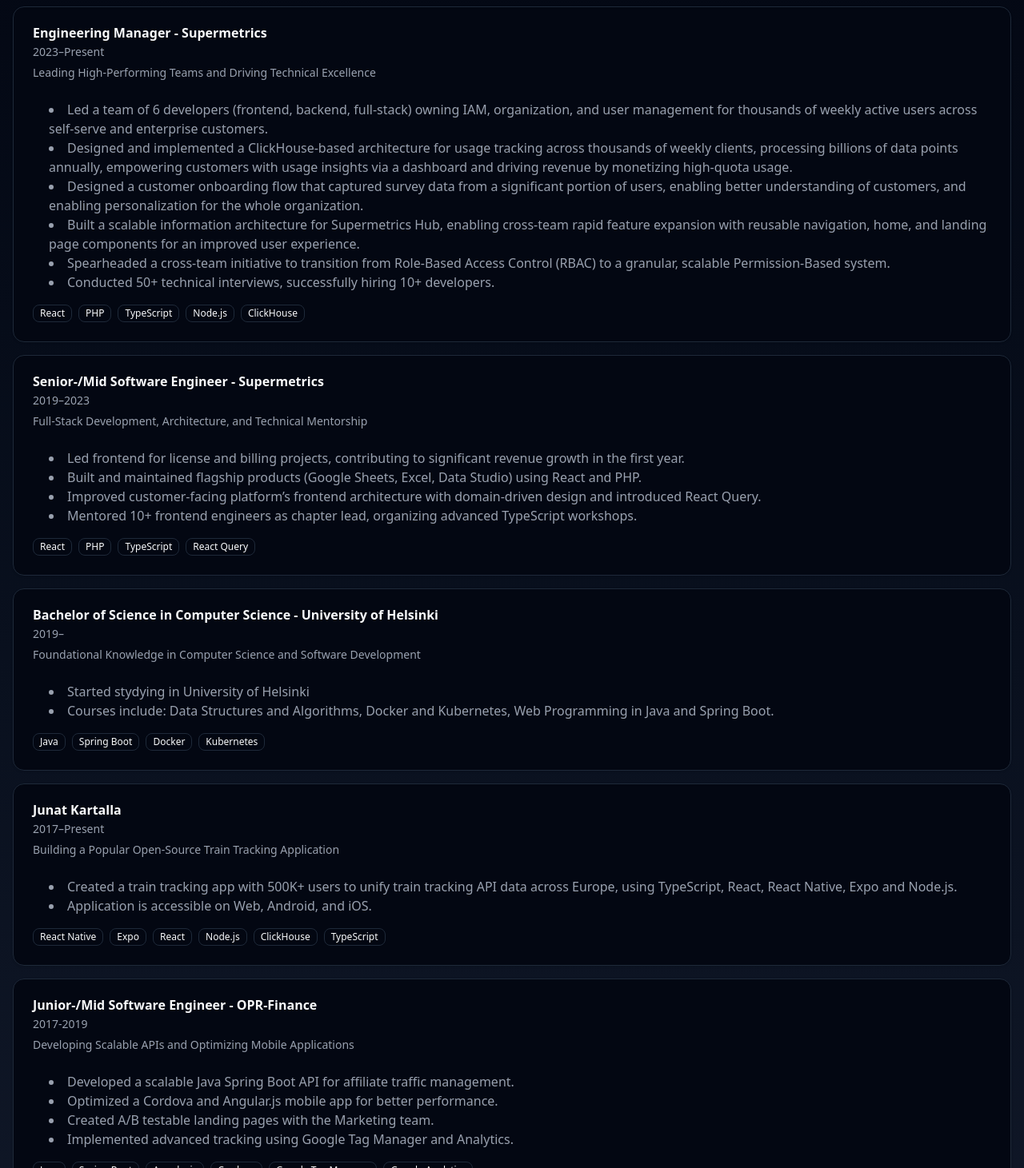
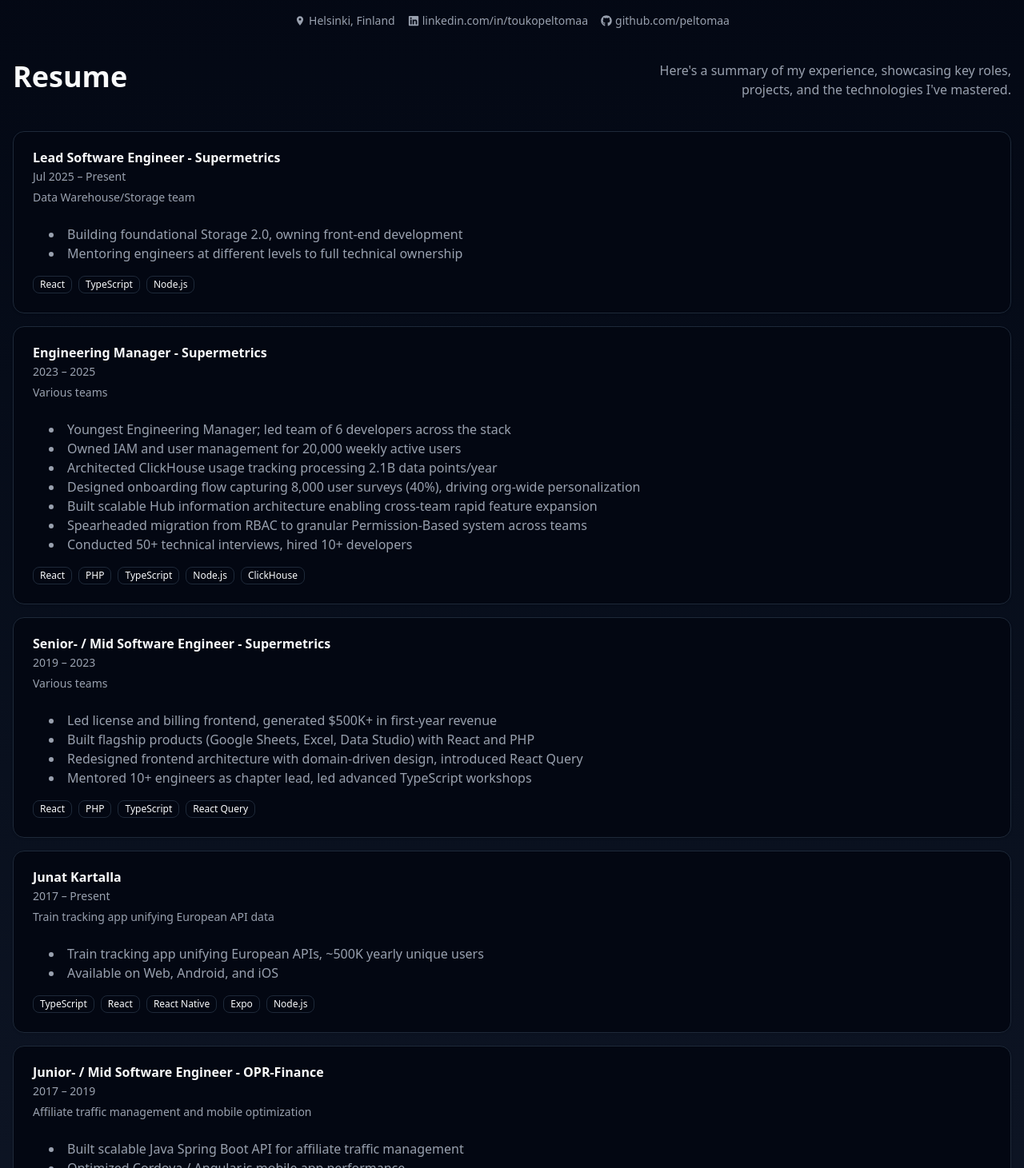
Before and after one commit to peltomaa/my-website, a Next.js app: page /resume in a window 1280 px wide. Shown: the part 189-1650 px from the top of the page at 80% size. Built offline with nearby package versions, Linux system fonts and the light colour scheme.

Commit message:
feat: Update resume with Lead SE role, concise bullets, and contact header

```diff
--- a/components/Timeline.tsx
+++ b/components/Timeline.tsx
@@ -28,11 +28,11 @@
             <CardHeader>
               <CardTitle>
                 {item.company ? `${item.title} - ${item.company}` : item.title}
-              </CardTitle>
-              <CardDescription>{item.date}</CardDescription>
-              {item.subTitle && (
-                <CardDescription>{item.subTitle}</CardDescription>
-              )}
+                </CardTitle>
+                {item.date && <CardDescription>{item.date}</CardDescription>}
+                {item.subTitle && (
+                  <CardDescription>{item.subTitle}</CardDescription>
+                )}
             </CardHeader>
             <CardContent className="space-y-4">
               {showDescriptionList && item.descriptionList && (
--- a/config/timeline.ts
+++ b/config/timeline.ts
@@ -1,10 +1,10 @@
 import { IconType } from "react-icons";
-import { IoBusiness, IoSchool, IoTrain } from "react-icons/io5";
+import { IoBusiness, IoSchool, IoTrain, IoTrophy } from "react-icons/io5";
 
 export interface CareerTimelineItem {
   title: string;
   subTitle?: string;
-  date: string;
+  date?: string;
   location?: string;
   company?: string;
   icon: IconType;
@@ -14,73 +14,66 @@
 
 export const CAREER_TIMELINE: CareerTimelineItem[] = [
   {
+    title: "Lead Software Engineer",
+    subTitle: "Data Warehouse/Storage team",
+    date: "Jul 2025 – Present",
+    location: "Helsinki, Finland",
+    company: "Supermetrics",
+    icon: IoBusiness,
+    technologies: ["React", "TypeScript", "Node.js"],
+    descriptionList: [
+      "Building foundational Storage 2.0, owning front-end development",
+      "Mentoring engineers at different levels to full technical ownership",
+    ],
+  },
+  {
     title: "Engineering Manager",
-    subTitle: "Leading High-Performing Teams and Driving Technical Excellence",
-    date: "2023–Present",
+    subTitle: "Various teams",
+    date: "2023 – 2025",
     location: "Helsinki, Finland",
     company: "Supermetrics",
     icon: IoBusiness,
     technologies: ["React", "PHP", "TypeScript", "Node.js", "ClickHouse"],
     descriptionList: [
-      "Led a team of 6 developers (frontend, backend, full-stack) owning IAM, organization, and user management for thousands of weekly active users across self-serve and enterprise customers.",
-      "Designed and implemented a ClickHouse-based architecture for usage tracking across thousands of weekly clients, processing billions of data points annually, empowering customers with usage insights via a dashboard and driving revenue by monetizing high-quota usage.",
-      "Designed a customer onboarding flow that captured survey data from a significant portion of users, enabling better understanding of customers, and enabling personalization for the whole organization.",
-      "Built a scalable information architecture for Supermetrics Hub, enabling cross-team rapid feature expansion with reusable navigation, home, and landing page components for an improved user experience.",
-      "Spearheaded a cross-team initiative to transition from Role-Based Access Control (RBAC) to a granular, scalable Permission-Based system.",
-      "Conducted 50+ technical interviews, successfully hiring 10+ developers.",
+      "Youngest Engineering Manager; led team of 6 developers across the stack",
+      "Owned IAM and user management for 20,000 weekly active users",
+      "Architected ClickHouse usage tracking processing 2.1B data points/year",
+      "Designed onboarding flow capturing 8,000 user surveys (40%), driving org-wide personalization",
+      "Built scalable Hub information architecture enabling cross-team rapid feature expansion",
+      "Spearheaded migration from RBAC to granular Permission-Based system across teams",
+      "Conducted 50+ technical interviews, hired 10+ developers",
     ],
   },
   {
-    title: "Senior-/Mid Software Engineer",
-    subTitle: "Full-Stack Development, Architecture, and Technical Mentorship",
-    date: "2019–2023",
+    title: "Senior- / Mid Software Engineer",
+    subTitle: "Various teams",
+    date: "2019 – 2023",
     location: "Helsinki, Finland",
     company: "Supermetrics",
     icon: IoBusiness,
     technologies: ["React", "PHP", "TypeScript", "React Query"],
     descriptionList: [
-      "Led frontend for license and billing projects, contributing to significant revenue growth in the first year.",
-      "Built and maintained flagship products (Google Sheets, Excel, Data Studio) using React and PHP.",
-      "Improved customer-facing platform’s frontend architecture with domain-driven design and introduced React Query.",
-      "Mentored 10+ frontend engineers as chapter lead, organizing advanced TypeScript workshops.",
-    ],
-  },
-  {
-    title: "Bachelor of Science in Computer Science",
-    subTitle:
-      "Foundational Knowledge in Computer Science and Software Development",
-    date: "2019–",
-    location: "Helsinki, Finland",
-    company: "University of Helsinki",
-    icon: IoSchool,
-    technologies: ["Java", "Spring Boot", "Docker", "Kubernetes"],
-    descriptionList: [
-      "Started stydying in University of Helsinki",
-      "Courses include: Data Structures and Algorithms, Docker and Kubernetes, Web Programming in Java and Spring Boot.",
+      "Led license and billing frontend, generated $500K+ in first-year revenue",
+      "Built flagship products (Google Sheets, Excel, Data Studio) with React and PHP",
+      "Redesigned frontend architecture with domain-driven design, introduced React Query",
+      "Mentored 10+ engineers as chapter lead, led advanced TypeScript workshops",
     ],
   },
   {
     title: "Junat Kartalla",
-    subTitle: "Building a Popular Open-Source Train Tracking Application",
-    date: "2017–Present",
+    subTitle: "Train tracking app unifying European API data",
+    date: "2017 – Present",
     icon: IoTrain,
-    technologies: [
-      "React Native",
-      "Expo",
-      "React",
-      "Node.js",
-      "ClickHouse",
-      "TypeScript",
-    ],
+    technologies: ["TypeScript", "React", "React Native", "Expo", "Node.js"],
     descriptionList: [
-      "Created a train tracking app with 500K+ users to unify train tracking API data across Europe, using TypeScript, React, React Native, Expo and Node.js.",
-      "Application is accessible on Web, Android, and iOS.",
+      "Train tracking app unifying European APIs, ~500K yearly unique users",
+      "Available on Web, Android, and iOS",
     ],
   },
   {
-    title: "Junior-/Mid Software Engineer",
-    subTitle: "Developing Scalable APIs and Optimizing Mobile Applications",
-    date: "2017-2019",
+    title: "Junior- / Mid Software Engineer",
+    subTitle: "Affiliate traffic management and mobile optimization",
+    date: "2017 – 2019",
     location: "Helsinki, Finland",
     company: "OPR-Finance",
     icon: IoBusiness,
@@ -93,10 +86,20 @@
       "Google Analytics",
     ],
     descriptionList: [
-      "Developed a scalable Java Spring Boot API for affiliate traffic management.",
-      "Optimized a Cordova and Angular.js mobile app for better performance.",
-      "Created A/B testable landing pages with the Marketing team.",
-      "Implemented advanced tracking using Google Tag Manager and Analytics.",
+      "Built scalable Java Spring Boot API for affiliate traffic management",
+      "Optimized Cordova / Angular.js mobile app performance",
+      "Created A/B testable landing pages with Marketing",
+      "Implemented advanced GTM and Analytics tracking",
+    ],
+  },
+
+  {
+    title: "Awards",
+    icon: IoTrophy,
+    descriptionList: [
+      "Won Supermetrics 2025 hackathon (100+ participants)",
+      "Best Developer of the Month for checkout flow frontend work",
+      "Most hiring code reviews in a quarter at Supermetrics",
     ],
   },
 ];
--- a/pages/resume.tsx
+++ b/pages/resume.tsx
@@ -3,6 +3,8 @@
 import { AnimateInBlock } from "../components/AnimateInBlock";
 import Head from "next/head";
 import { SectionHeader } from "@/components/SectionHeader";
+import { FaGithub, FaLinkedin } from "react-icons/fa";
+import { MdLocationOn } from "react-icons/md";
 
 const ResumePage = () => {
   return (
@@ -14,14 +16,43 @@
           content="Full resume and career timeline of Touko Peltomaa"
         />
       </Head>
+
       <AnimateInBlock order={1}>
+        <div className="text-center space-y-4">
+          <h1 className="text-4xl font-bold">Touko Peltomaa</h1>
+          <p className="text-gray-400">Lead Software Engineer</p>
+          <div className="flex flex-wrap justify-center gap-4 text-sm text-gray-400">
+            <span className="flex items-center gap-1">
+              <MdLocationOn /> Helsinki, Finland
+            </span>
+            <a
+              href="https://linkedin.com/in/toukopeltomaa"
+              target="_blank"
+              rel="noopener noreferrer"
+              className="flex items-center gap-1 hover:text-white transition-colors"
+            >
+              <FaLinkedin /> linkedin.com/in/toukopeltomaa
+            </a>
+            <a
+              href="https://github.com/peltomaa"
+              target="_blank"
+              rel="noopener noreferrer"
+              className="flex items-center gap-1 hover:text-white transition-colors"
+            >
+              <FaGithub /> github.com/peltomaa
+            </a>
+          </div>
+        </div>
+      </AnimateInBlock>
+
+      <AnimateInBlock order={2}>
         <SectionHeader
           title="Resume"
           description="Here's a summary of my experience, showcasing key roles, projects,
             and the technologies I've mastered."
         />
       </AnimateInBlock>
-      <AnimateInBlock order={2}>
+      <AnimateInBlock order={3}>
         <Timeline items={CAREER_TIMELINE} showDescriptionList />
       </AnimateInBlock>
     </div>
```
